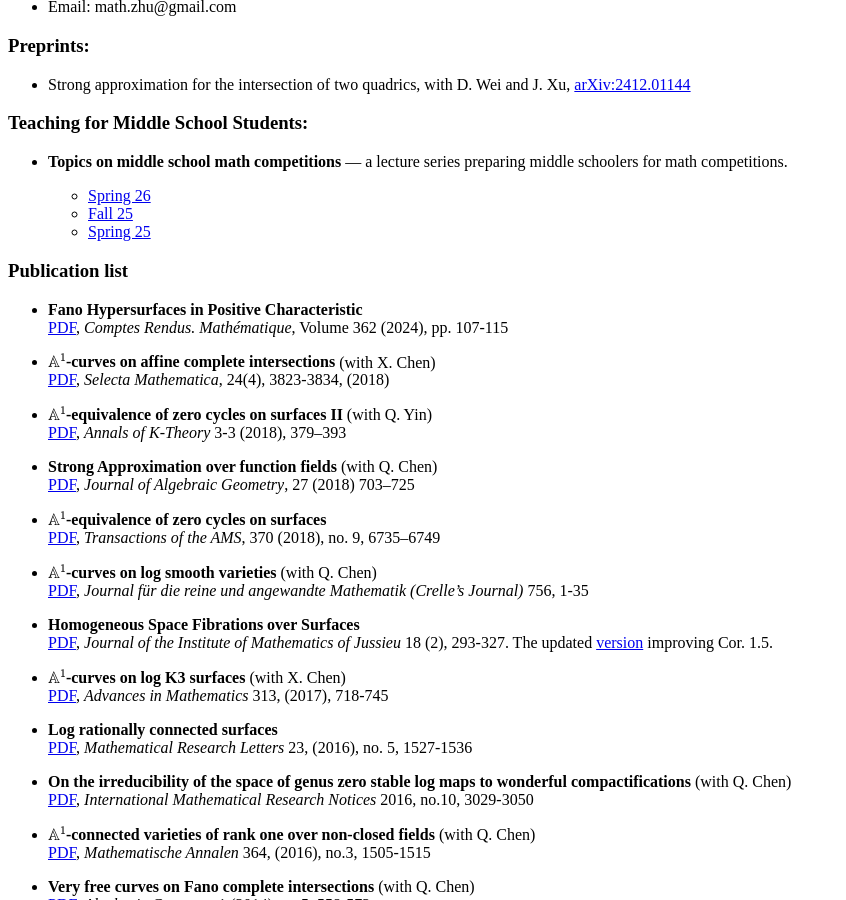
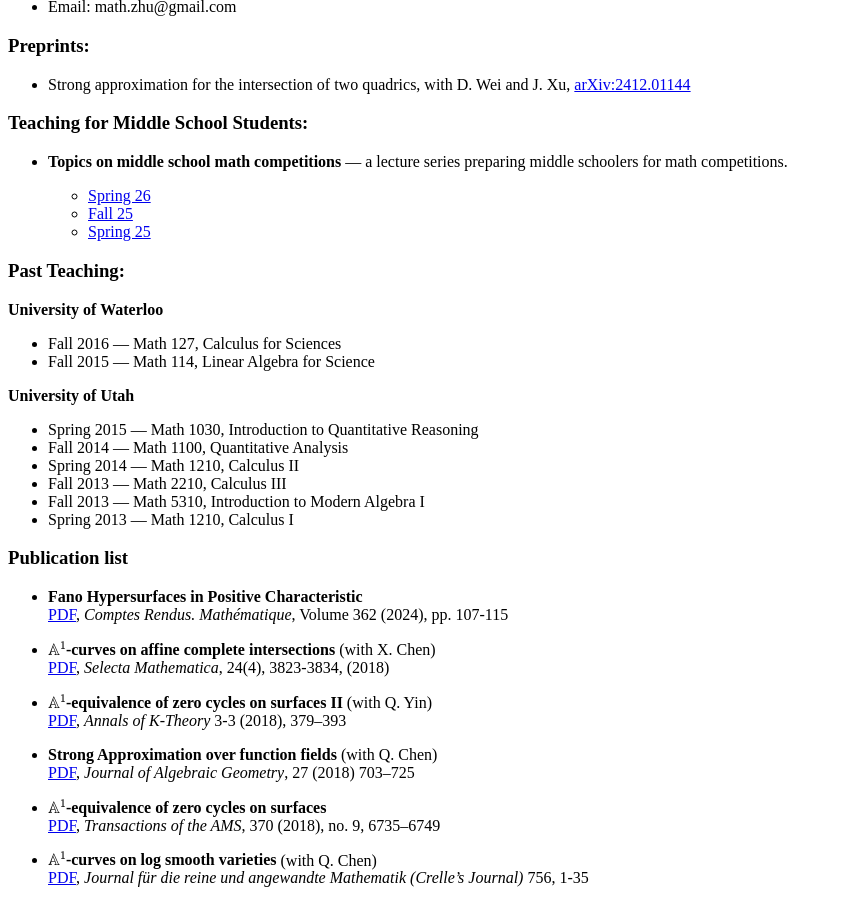
Before and after one commit to math-zhu/math-zhu.github.io, a Jekyll site: the page built from index.md, in a window 1280 px wide and 900 px high, scrolled down 355 px. Shown: the whole window, without its empty margins (0-846 px from the left). Built offline with Jekyll 4.4.1, drawn with Linux system fonts in a browser that asks for light colours; formulas are drawn with MathJax 3.

Commit message:
Add past teaching experience

```diff
--- a/index.md
+++ b/index.md
@@ -30,6 +30,22 @@ title: Yi Zhu's personal page
   * [Spring 26](https://github.com/math-zhu/S26_Geometry)
   * [Fall 25](https://github.com/math-zhu/F25_middle_school_math_competitions)
   * [Spring 25](https://github.com/math-zhu/middle_school_math_competitions)
+
+### Past Teaching:
+
+**University of Waterloo**
+
+* Fall 2016 — Math 127, Calculus for Sciences
+* Fall 2015 — Math 114, Linear Algebra for Science
+
+**University of Utah**
+
+* Spring 2015 — Math 1030, Introduction to Quantitative Reasoning
+* Fall 2014 — Math 1100, Quantitative Analysis
+* Spring 2014 — Math 1210, Calculus II
+* Fall 2013 — Math 2210, Calculus III
+* Fall 2013 — Math 5310, Introduction to Modern Algebra I
+* Spring 2013 — Math 1210, Calculus I
 
 
 
```
